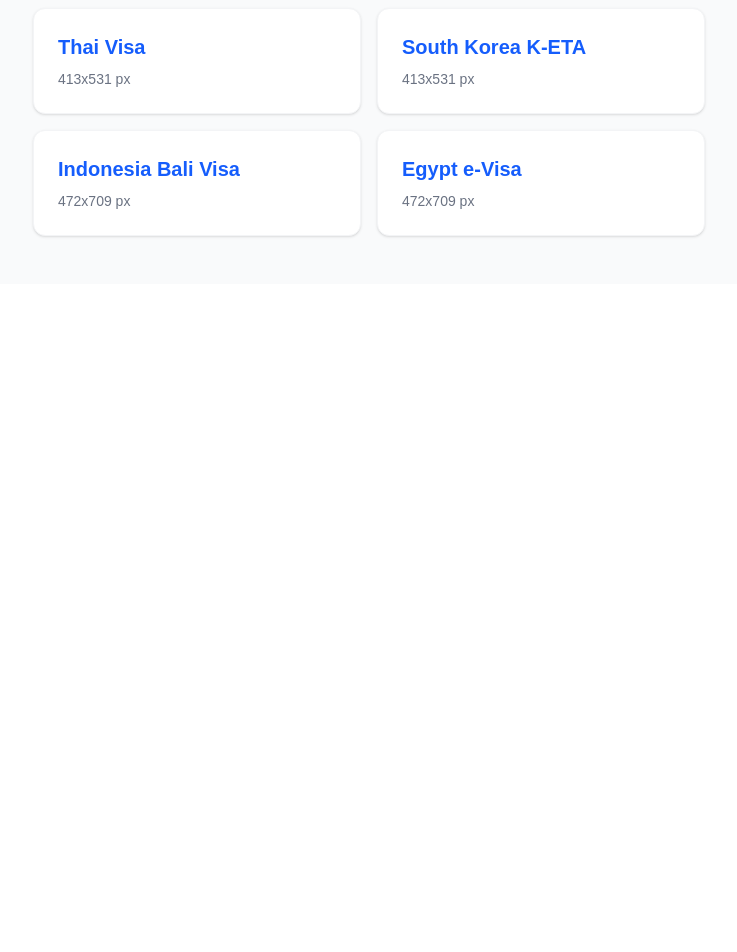
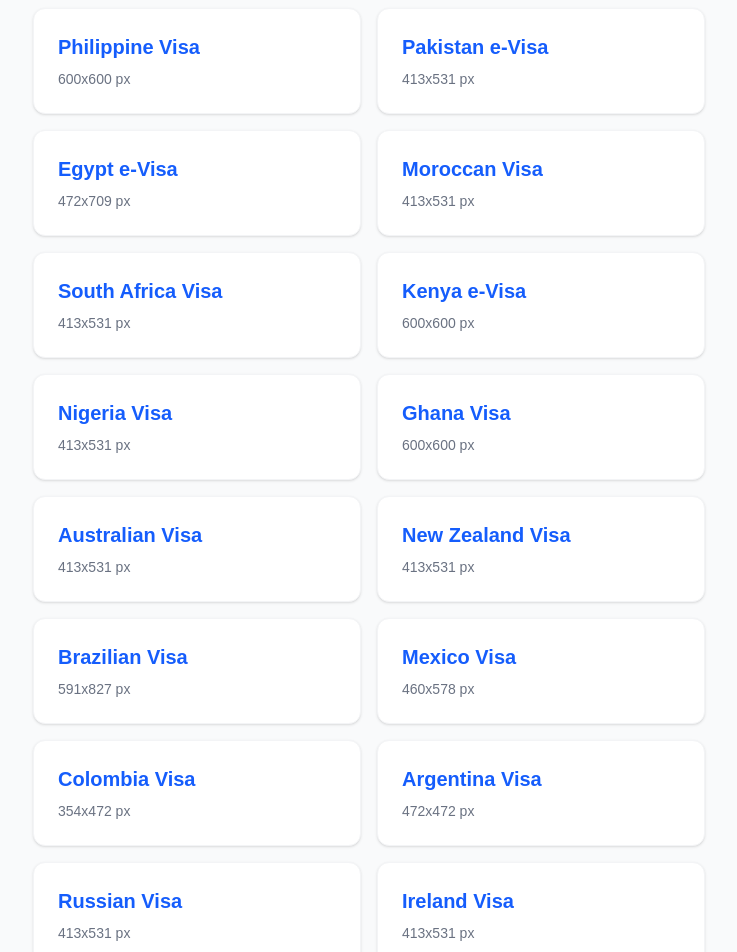
Before and after one commit to khoubbane/visa-photo-maker, a Next.js app: page / in a window 1280 px wide. Shown: the part 1140-2092 px from the top of the page, without its empty margins (271-1008 px from the left). Before the commit the page ends 1424 px from the top, so only its background shows below. Built offline with nearby package versions, Linux system fonts and the light colour scheme.

Commit message:
Update visas.ts

```diff
--- a/data/visas.ts
+++ b/data/visas.ts
@@ -1,22 +1,39 @@
 export const visaData = [
+  // Top Tier
   { country: "us", title: "US Visa & Passport", width: 600, height: 600, aspect: 1, description: "Make a free 2x2 inches (600x600 px) photo for US Visa, DV Lottery, and Passport." },
   { country: "schengen", title: "Schengen Visa", width: 413, height: 531, aspect: 35 / 45, description: "Generate a perfect 35x45mm Schengen visa photo for France, Spain, Germany, and Europe." },
   { country: "uk", title: "UK Passport & Visa", width: 413, height: 531, aspect: 35 / 45, description: "Get your UK passport or visa photo formatted perfectly to HM Passport Office standards." },
   { country: "canada", title: "Canadian Visa", width: 413, height: 531, aspect: 35 / 45, description: "Create a standard 35x45mm photo for Canadian Temporary Resident Visas." },
+  // Asia & Middle East
   { country: "india", title: "Indian OCI & Visa", width: 600, height: 600, aspect: 1, description: "Resize your photo to 2x2 inches for Indian Visa, e-Visa, and OCI applications." },
-  { country: "australia", title: "Australian Visa", width: 413, height: 531, aspect: 35 / 45, description: "Auto-crop your image to 35x45mm for Australian visa and passport requirements." },
   { country: "china", title: "Chinese Visa", width: 390, height: 567, aspect: 33 / 48, description: "Perfectly format your photo to 33x48mm for Chinese Visa applications." },
   { country: "japan", title: "Japanese Visa", width: 413, height: 531, aspect: 35 / 45, description: "Create a 35x45mm photo required for Japan Visa and Certificate of Eligibility." },
   { country: "saudi", title: "Saudi Arabia Visa", width: 600, height: 600, aspect: 1, description: "Generate a 2x2 inch photo for Saudi Arabia e-Visa and Umrah/Hajj applications." },
   { country: "uae", title: "UAE & Dubai Visa", width: 508, height: 650, aspect: 43 / 55, description: "Resize your picture for UAE and Dubai visa applications (43x55mm)." },
-  { country: "brazil", title: "Brazilian Visa", width: 591, height: 827, aspect: 50 / 70, description: "Format your photo to 50x70mm for Brazilian Visa requirements." },
-  { country: "russia", title: "Russian Visa", width: 413, height: 531, aspect: 35 / 45, description: "Crop your photo exactly to 35x45mm for Russian tourist or business visas." },
   { country: "turkey", title: "Turkish e-Visa", width: 591, height: 709, aspect: 50 / 60, description: "Create a 50x60mm biometric photo for Turkish Visa applications." },
   { country: "malaysia", title: "Malaysian Visa", width: 413, height: 591, aspect: 35 / 50, description: "Resize your image to 35x50mm for Malaysia eVisa requirements." },
   { country: "singapore", title: "Singapore Visa", width: 413, height: 531, aspect: 35 / 45, description: "Get the exact 35x45mm matte finish photo size for Singapore ICA applications." },
   { country: "vietnam", title: "Vietnam e-Visa", width: 472, height: 709, aspect: 40 / 60, description: "Format your picture to 4x6 cm (40x60mm) for Vietnam e-Visa entry." },
   { country: "thailand", title: "Thai Visa", width: 413, height: 531, aspect: 35 / 45, description: "Auto-crop your photo to 3.5x4.5 cm for Thailand Visa on Arrival." },
   { country: "south-korea", title: "South Korea K-ETA", width: 413, height: 531, aspect: 35 / 45, description: "Generate a 35x45mm photo for South Korea Visa and K-ETA applications." },
-  { country: "indonesia", title: "Indonesia Bali Visa", width: 472, height: 709, aspect: 40 / 60, description: "Create a red-background ready 4x6 cm photo for Indonesian Visa." },
-  { country: "egypt", title: "Egypt e-Visa", width: 472, height: 709, aspect: 40 / 60, description: "Resize your picture to 4x6 cm for Egyptian Visa processing." }
+  { country: "indonesia", title: "Indonesia Bali Visa", width: 472, height: 709, aspect: 40 / 60, description: "Create a 4x6 cm photo for Indonesian Visa and Bali travel." },
+  { country: "philippines", title: "Philippine Visa", width: 600, height: 600, aspect: 1, description: "Resize your picture to 2x2 inches for Philippine Visa and Passport." },
+  { country: "pakistan", title: "Pakistan e-Visa", width: 413, height: 531, aspect: 35 / 45, description: "Format your image to 35x45mm for Pakistan Online Visa." },
+  // Africa
+  { country: "egypt", title: "Egypt e-Visa", width: 472, height: 709, aspect: 40 / 60, description: "Resize your picture to 4x6 cm for Egyptian Visa processing." },
+  { country: "morocco", title: "Moroccan Visa", width: 413, height: 531, aspect: 35 / 45, description: "Create a 35x45mm photo for Morocco Visa applications." },
+  { country: "south-africa", title: "South Africa Visa", width: 413, height: 531, aspect: 35 / 45, description: "Format your photo to 35x45mm for South African Visa." },
+  { country: "kenya", title: "Kenya e-Visa", width: 600, height: 600, aspect: 1, description: "Generate a 2x2 inch (500x500 px min) photo for Kenya e-Visa." },
+  { country: "nigeria", title: "Nigeria Visa", width: 413, height: 531, aspect: 35 / 45, description: "Resize your picture to 35x45mm for Nigerian Visa and Passport." },
+  { country: "ghana", title: "Ghana Visa", width: 600, height: 600, aspect: 1, description: "Create a 2x2 inch photo for Ghana Visa application." },
+  // Americas & Oceania
+  { country: "australia", title: "Australian Visa", width: 413, height: 531, aspect: 35 / 45, description: "Auto-crop your image to 35x45mm for Australian visa and passport requirements." },
+  { country: "new-zealand", title: "New Zealand Visa", width: 413, height: 531, aspect: 35 / 45, description: "Format your photo to 35x45mm for NZ NZeTA and Visa applications." },
+  { country: "brazil", title: "Brazilian Visa", width: 591, height: 827, aspect: 50 / 70, description: "Format your photo to 50x70mm for Brazilian Visa requirements." },
+  { country: "mexico", title: "Mexico Visa", width: 460, height: 578, aspect: 39 / 48, description: "Create a 39x48mm infantil size photo for Mexican Visa." },
+  { country: "colombia", title: "Colombia Visa", width: 354, height: 472, aspect: 30 / 40, description: "Resize your photo to 3x4 cm for Colombian Visa." },
+  { country: "argentina", title: "Argentina Visa", width: 472, height: 472, aspect: 1, description: "Format your picture to 4x4 cm for Argentina Visa." },
+  // More Europe (Non-Schengen specifics)
+  { country: "russia", title: "Russian Visa", width: 413, height: 531, aspect: 35 / 45, description: "Crop your photo exactly to 35x45mm for Russian tourist or business visas." },
+  { country: "ireland", title: "Ireland Visa", width: 413, height: 531, aspect: 35 / 45, description: "Create a 35x45mm photo for Irish Visa applications." }
 ];
```
